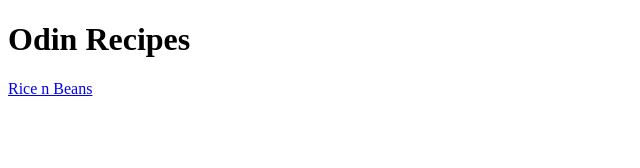
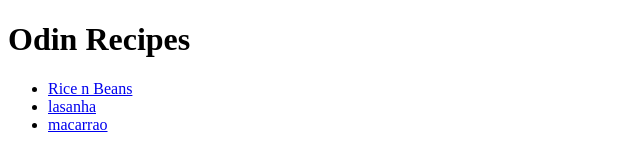
Before and after one commit to joao-domingos/odin-recipes, a plain HTML site: page index.html in a window 1280 px wide. Shown: the whole page, without its empty margins (0-640 px from the left). Drawn offline with Linux system fonts and the light colour scheme.

Commit message:
colocando outras receitas na pagina principal e fazendo uma lista com elas

```diff
--- a/index.html
+++ b/index.html
@@ -6,6 +6,10 @@
     </head>
     <body>
         <h1>Odin Recipes</h1>
-        <a href="recipes/ricenbeans.html">Rice n Beans</a>
+        <ul>
+            <li><a href="recipes/ricenbeans.html">Rice n Beans</a></li>
+            <li><a href="recipes/lasanha.html">lasanha</a></li>
+            <li><a href="recipes/macarrao.html">macarrao</a></li>
+        </ul>
     </body>
 </html>
```
